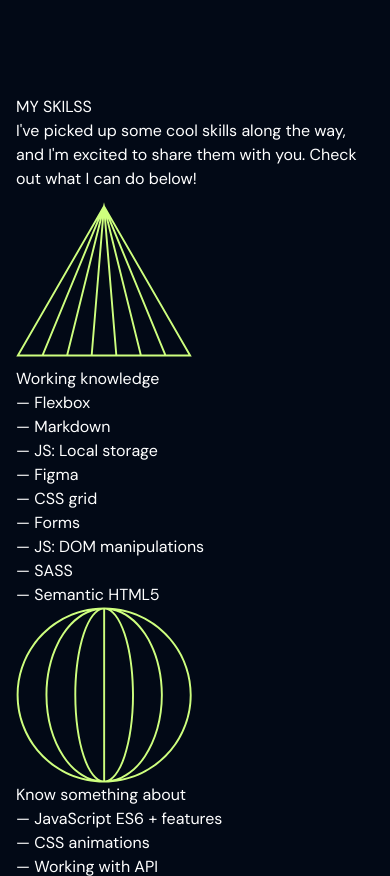
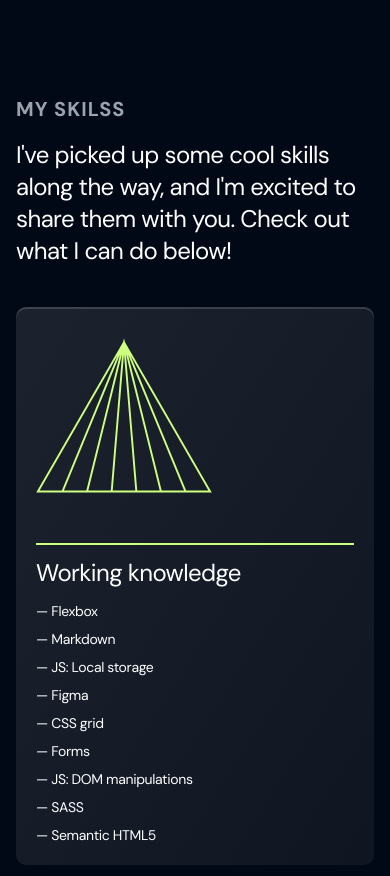
Before and after one commit to mstryjek88/portfolio, a website built with Parcel: page src/index.html in a window 390 px wide. Shown: the part 880-1756 px from the top of the page. Built offline with nearby package versions, Linux system fonts and the light colour scheme.

Commit message:
Add styles for skills section on mobile

```diff
--- a/src/index.html
+++ b/src/index.html
@@ -43,21 +43,23 @@
                     me</a>😊</p>
             <div class="flex flex-col items-start gap-4">
                 <a href="#contact"
-                    class="bg-accent text-bg flex gap-3 py-2  px-4 items-center font-bold text-xl rounded-[0.625rem]"><img
+                    class="bg-accent text-bg flex gap-3 py-2  px-4 items-center font-bold text-xl rounded-wtf"><img
                         src="./images/chat.svg" alt="chat icon">Get in touch</a>
                 <a href="#about"
-                    class="bg-bg text-accent flex gap-3 py-2  px-4 items-center font-bold text-xl rounded-[0.625rem] border-lightGray border-2"><img
+                    class="bg-bg text-accent flex gap-3 py-2  px-4 items-center font-bold text-xl rounded-wtf border-lightGray border-2"><img
                         src="./images/person-icon.svg" alt="person icon">Get to know me</a>
             </div>
         </section>
         <section id="skills" class="max-w-ms mx-auto py-6">
-            <h2>MY SKILSS</h2>
-            <p>I've picked up some cool skills along the way, and I'm excited to share them with you. Check out what I
+            <h2 class="text-gray-400 tracking-wider font-bold text-xl mb-4">MY SKILSS</h2>
+            <p class="text-2xl tracking-tight mb-10">I've picked up some cool skills along the way, and I'm excited to share them with
+                you. Check out what I
                 can do below!</p>
-            <article>
-                <img src="./images/triangle.svg" class="w-44 h-44" alt="">
-                <h3>Working knowledge</h3>
-                <ul>
+            <div class="grid gap-4">
+                <article class="p-5 rounded-wtf bg-gradient-to-br from-white/10 to-white/5 shadow-innerLight ring ring-bg">
+                    <img src="./images/triangle.svg" class="w-44 h-44 mb-10" alt="">
+                    <h3 class="border-accent border-t-2 pt-3 text-2xl tracking-tight mb-3">Working knowledge</h3>
+                    <ul class="text-sm tracking-tight space-y-2">
                         <li>— Flexbox</li>
                         <li>— Markdown</li>
                         <li>— JS: Local storage</li>
@@ -69,9 +71,9 @@
                         <li>— Semantic HTML5</li>
                     </ul>
                 </article>
-            <article>
-                <img src="./images/circle.svg" class="w-44 h-44" alt="">
-                <h3>Know something about</h3>
+                <article class="p-5 rounded-wtf bg-gradient-to-br from-white/10 to-white/5 shadow-innerLight ring ring-bg">
+                    <img src="./images/circle.svg" class="w-44 h-44 mb-10"  alt="">
+                    <h3 class="border-accent border-t-2 pt-3 text-2xl tracking-tight mb-3">Know something about</h3>
                     <ul>
                         <li>— JavaScript ES6 + features</li>
                         <li>— CSS animations</li>
@@ -82,9 +84,9 @@
                         <li> — Accessibility</li>
                     </ul>
                 </article>
-            <article>
-                <img src="./images/flower.svg" class="w-44 h-44" alt="">
-                <h3>Want to learn</h3>
+                <article class="p-5 rounded-wtf bg-gradient-to-br from-white/10 to-white/5 shadow-innerLight ring ring-bg">
+                    <img src="./images/flower.svg" class="w-44 h-44 mb-10"  alt="">
+                    <h3 class="border-accent border-t-2 pt-3 text-2xl tracking-tight mb-3">Want to learn</h3>
                     <ul>
                         <li>— React</li>
                         <li> — Node</li>
@@ -95,6 +97,7 @@
                         <li> — WebSockets</li>
                     </ul>
                 </article>
+            </div>
         </section>
         <section id="projects" class="max-w-ms mx-auto py-6">
             <h2>Recent Projects</h2>
--- a/tailwind.config.js
+++ b/tailwind.config.js
@@ -15,6 +15,12 @@ module.exports = {
       },
       maxWidth:{
         'ms':'82rem'
+      },
+      borderRadius:{
+        'wtf':'0.625rem'
+      },
+      boxShadow:{
+        'innerLight':'inset 0 2px 0 0 rgba(255,255,255,0.15)'
       }
     },
   },
```
Lines whose indentation alone changed are shown as unchanged.
